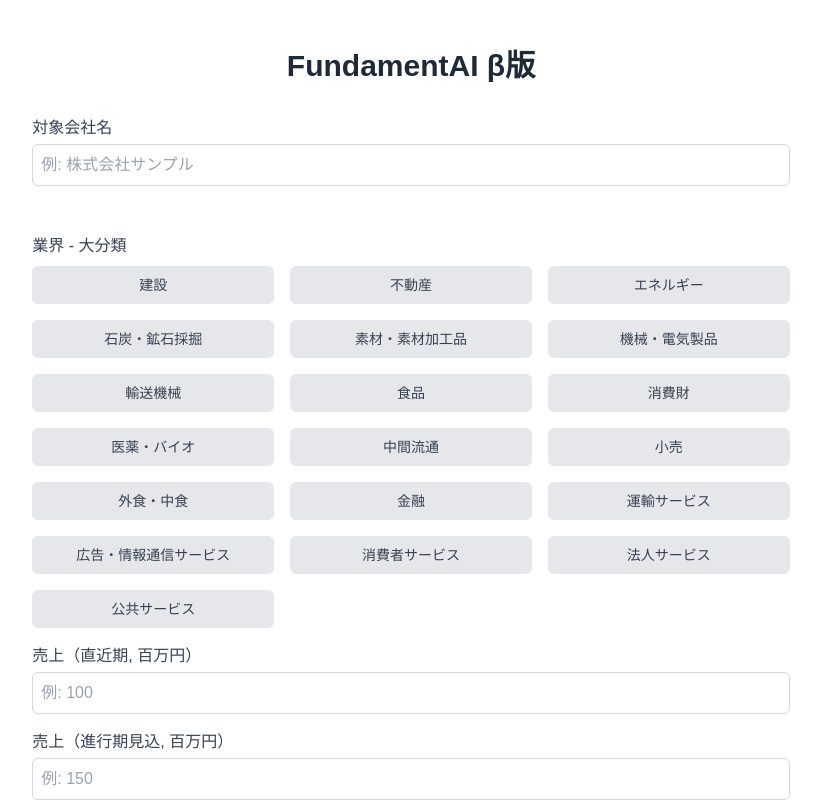
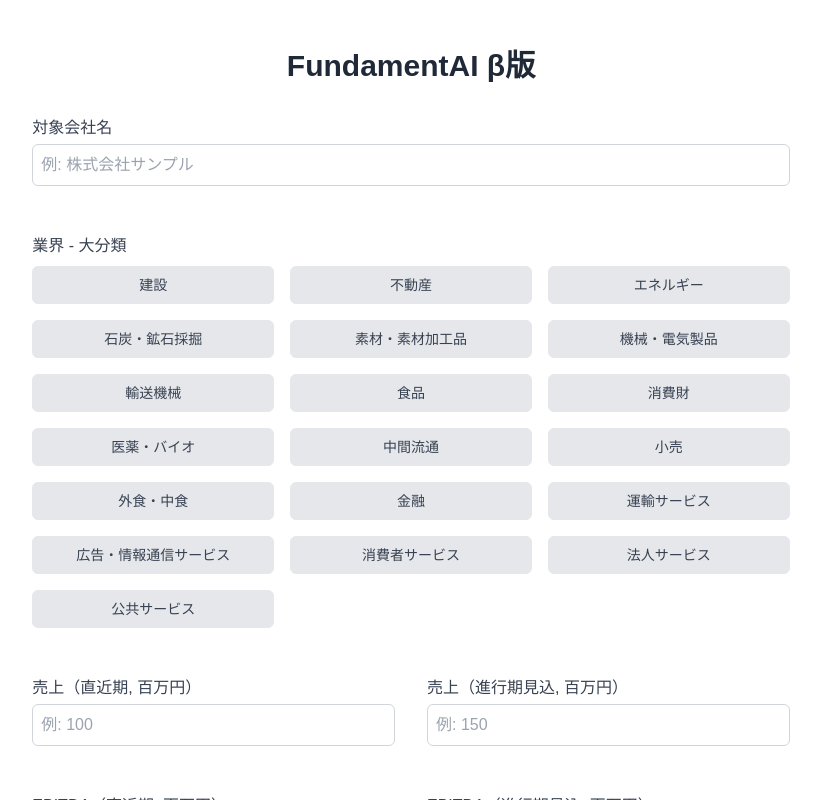
Before and after one commit to Kazuto-Ikeda/local-for-investment-PJ, a Next.js app: page / in a window 1280 px wide. Shown: the top 800 px of the page, without its empty margins (229-1050 px from the left). Built offline with nearby package versions, Linux system fonts and the light colour scheme.

Commit message:
fix input data column

```diff
--- a/src/app/page.tsx
+++ b/src/app/page.tsx
@@ -165,7 +165,9 @@ const IndexPage = () => {
         </div>
 
     {/* 財務データ入力 */}
-        <div className="col-span-2">
+    <div className="grid grid-cols-2 gap-8 mt-8">
+    {/* 売上 */}
+    <div>
       <label className="block mb-4">
         <span className="text-gray-700">売上（直近期, 百万円）</span>
         <input
@@ -178,7 +180,6 @@ const IndexPage = () => {
         />
       </label>
     </div>
-
     <div>
       <label className="block mb-4">
         <span className="text-gray-700">売上（進行期見込, 百万円）</span>
@@ -192,7 +193,7 @@ const IndexPage = () => {
         />
       </label>
     </div>
-
+    {/* EBITDA */}
     <div>
       <label className="block mb-4">
         <span className="text-gray-700">EBITDA（直近期, 百万円）</span>
@@ -206,7 +207,6 @@ const IndexPage = () => {
         />
       </label>
     </div>
-
     <div>
       <label className="block mb-4">
         <span className="text-gray-700">EBITDA（進行期見込, 百万円）</span>
@@ -220,6 +220,7 @@ const IndexPage = () => {
         />
       </label>
     </div>
+    {/* NetDebt */}
     <div>
       <label className="block mb-4">
         <span className="text-gray-700">NetDebt（直近期, 百万円）</span>
@@ -238,7 +239,7 @@ const IndexPage = () => {
         <span className="text-gray-700">想定EquityValue（百万円）</span>
         <input
           type="text"
-              value={equityValueForecast}
+          value={netDebtForecast}
           onChange={(e) => handleRevenueChange(e.target.value, setEquityValueForecast)}
           className="mt-1 block w-full p-2 border border-gray-300 rounded-md"
           placeholder="例: 45"
@@ -246,7 +247,7 @@ const IndexPage = () => {
         />
       </label>
     </div>
-
+    </div>
         <Link
           href={{
             pathname: "/report",
```
Lines whose indentation alone changed are shown as unchanged.
